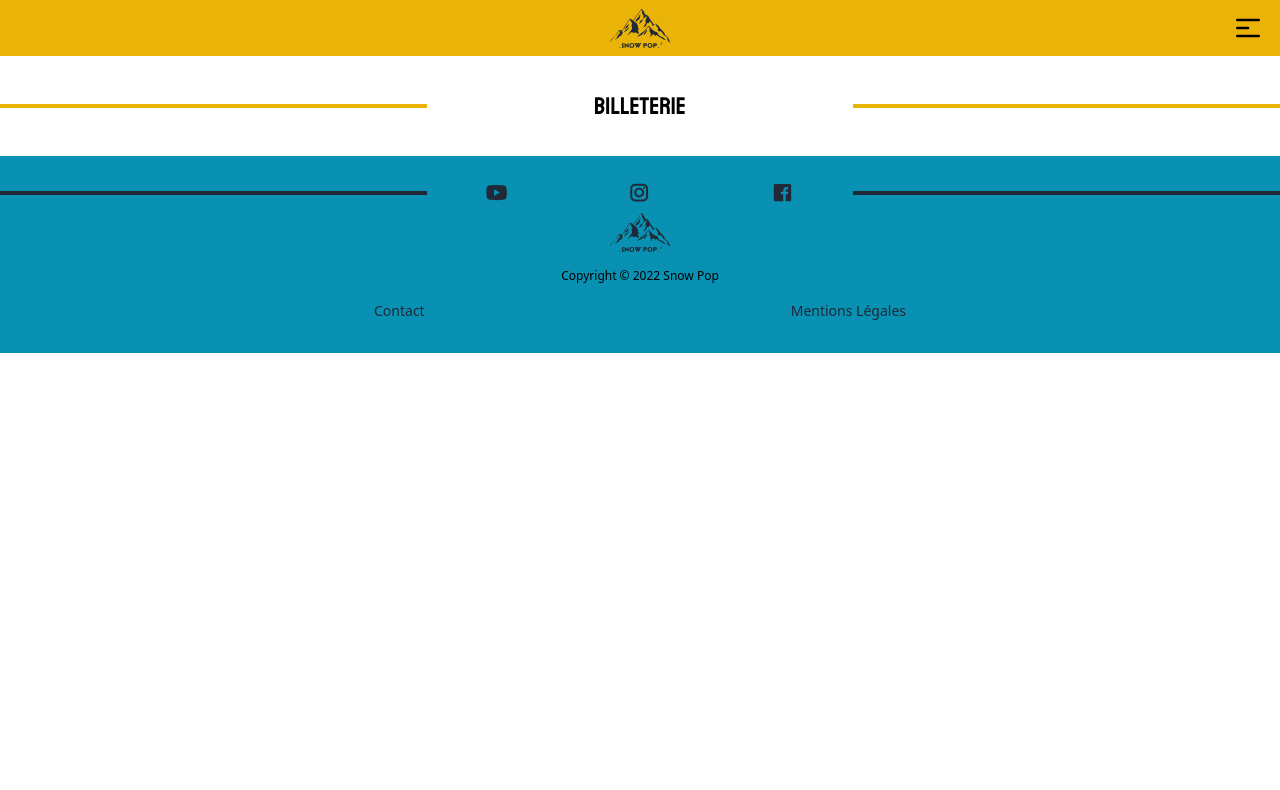
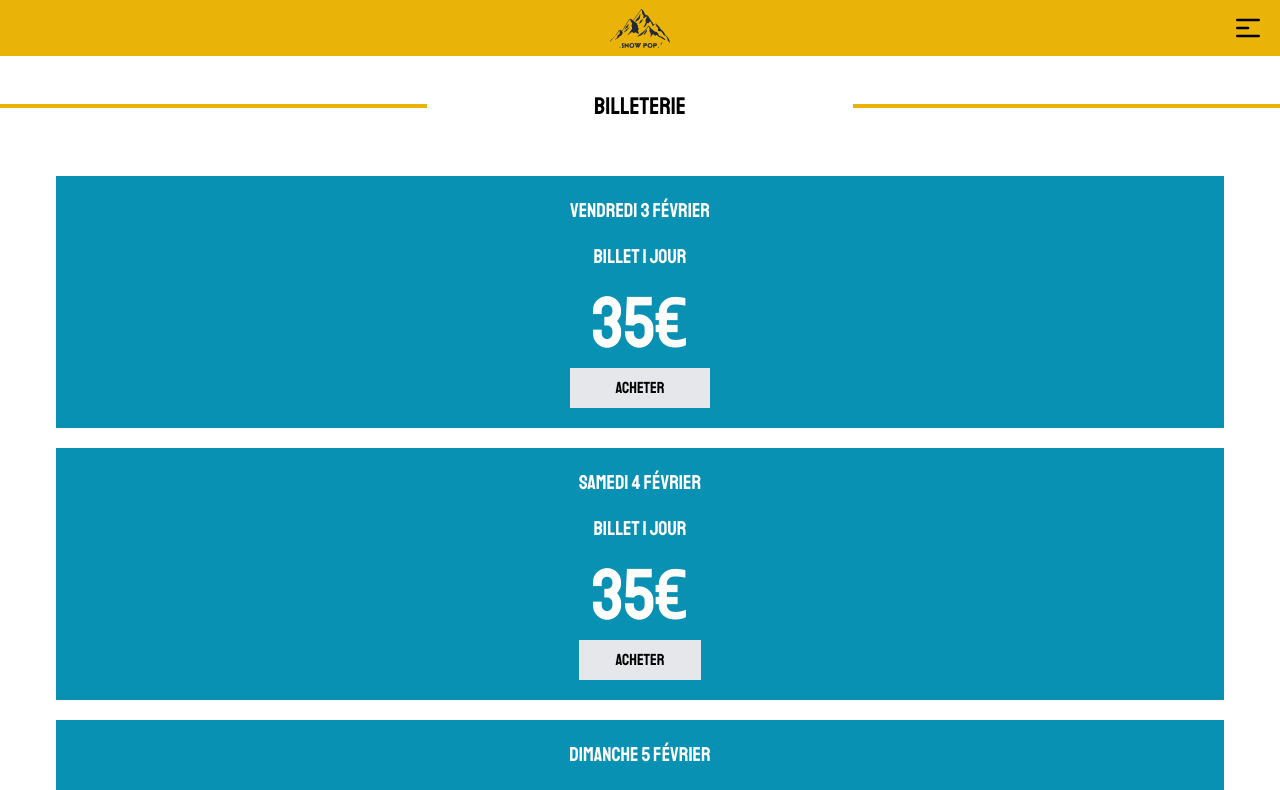
Before and after one commit to lavaine-iris/sae203, a Vue app: page /Billeterie in a window 1280 px wide. Shown: the top 790 px of the page. Built offline with nearby package versions, Linux system fonts and the light colour scheme.

Commit message:
Card Billeterie

```diff
--- /dev/null
+++ b/src/components/CardBillet.vue
@@ -0,0 +1,24 @@
+<template>
+      <div class="grid place-content-center bg-cyan-600 m-5 p-5 mx-14">
+    <div class="font-staatliches mb-2 text-white text-lg"> {{ nom }} </div>
+    <p class="text-white font-staatliches text-lg text-center p-2">
+      Billet 1 jour
+    </p>
+    <p class="text-white font-staatliches text-7xl text-center p-2">
+      35€
+    </p>
+    <button class="bg-gray-200 font-staatliches py-2 px-8 text-center">Acheter</button>
+  </div>
+</template>
+
+  <script>
+export default {
+  props: {
+    nom: {
+      type: String,
+      default: "Vendredi 3 février",
+    },
+  },
+  components: {},
+};
+</script>
--- a/src/views/ArtisteView.vue
+++ b/src/views/ArtisteView.vue
@@ -32,9 +32,9 @@
       “On verra” fait partie des quatre titres de Nekfeu dans le classement. Les trois autres sont issus de son dernier opus : “Dans
       l’univers”, “Elle pleut” et “Tricheur”. Les trois titres les plus streamés de “Les étoiles vagabondes”.
     </p>
-    <button class="m-6 rounded bg-cyan-600 py-2 px-4 font-staatliches text-2xl text-white">
+    <a href="./Billeterie"><button class="rounded bg-cyan-600 py-2 px-4 font-staatliches text-2xl text-white">
       Billeterie
-    </button>
+    </button></a>
   </main>
 </template>
 
--- a/src/views/BilleterieView.vue
+++ b/src/views/BilleterieView.vue
@@ -8,6 +8,24 @@
       <div class="h-1 w-1/3 bg-yellow-500"></div>
     </div>
 
-
+    <CardBillet />
+    <CardBillet :nom="'Samedi 4 février'" />
+    <CardBillet :nom="'Dimanche 5 février'" />
   </main>
 </template>
+
+<script>
+import CardBillet from "../components/CardBillet.vue";
+
+export default {
+  components: {
+    CardBillet,
+  },
+  data() {
+    return {};
+  },
+};
+</script>
+
+<style>
+</style>
```
